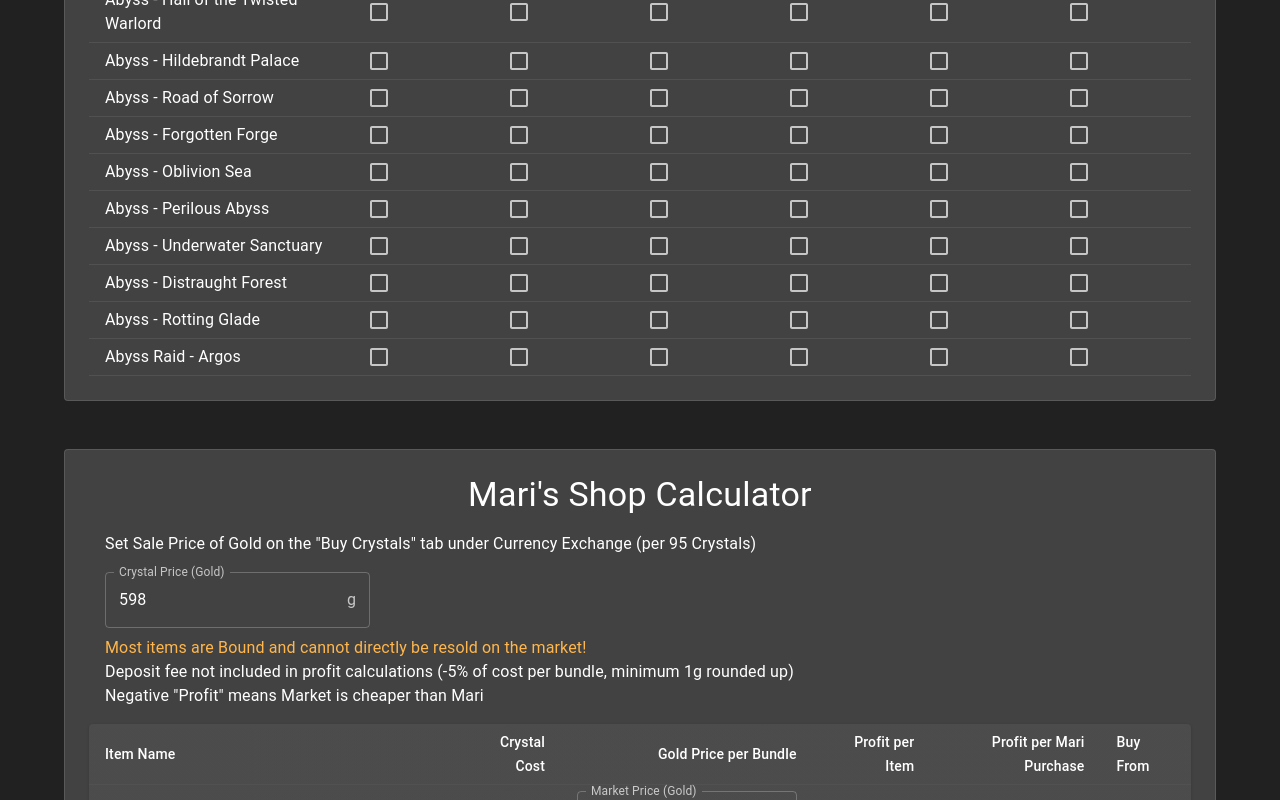
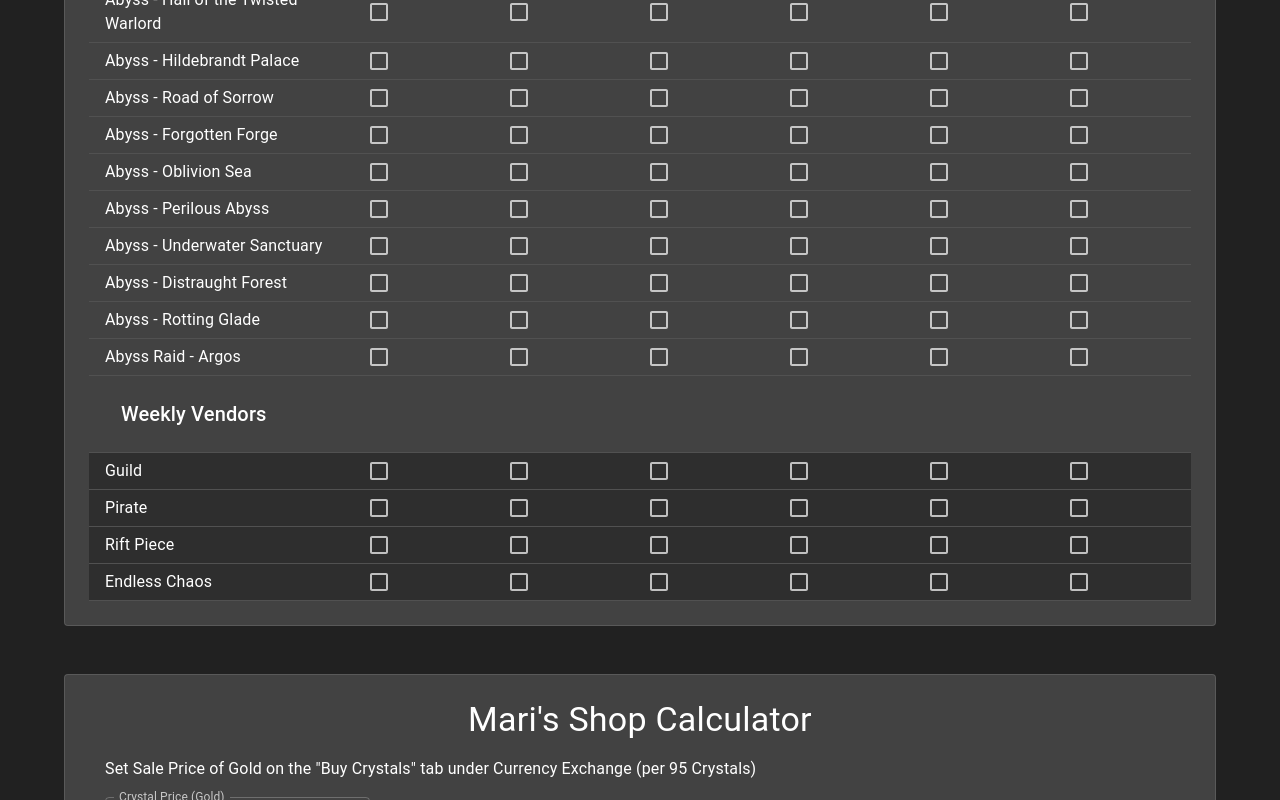
Before and after one commit to datmeal/tooki.gg-lostarkchecklist, a React (Create React App) app: page / in a window 1280 px wide. Shown: the part 1625-2425 px from the top of the page. Built offline with nearby package versions, Linux system fonts and the light colour scheme.

Commit message:
Added Weekly Vendors

```diff
--- a/src/App.js
+++ b/src/App.js
@@ -43,6 +43,12 @@ const defaultValues = {
     abyssrottingglade: false,
     abyssraidargos: false,
   },
+  weeklyVendors: {
+    vendorGuild: false,
+    vendorPirate: false,
+    vendorRift: false,
+    vendorChaos: false,
+  },
   rosterStatus: {
     adv: false,
     cal: false,
@@ -80,6 +86,7 @@ const useStore = create((set, get) => ({
       taskStatus: state.taskStatus.map((item) => ({
         ...item,
         weeklies: defaultValues.weeklies,
+        weeklyVendors: defaultValues.weeklyVendors,
       })),
     }));
     localStorage.setItem("taskStatus", JSON.stringify(get().taskStatus));
@@ -129,6 +136,23 @@ const useStore = create((set, get) => ({
     localStorage.setItem("taskStatus", JSON.stringify(get().taskStatus));
     localStorage.setItem("rosterStatus", JSON.stringify(get().rosterStatus));
   },
+  toggleWeeklyVendorStatus: (task, id) => {
+    set((state) => ({
+      taskStatus: state.taskStatus.map((item) =>
+        item.id === id
+          ? {
+              ...item,
+              weeklyVendors: {
+                ...item.weeklyVendors,
+                [task]: !item.weeklyVendors[task],
+              },
+            }
+          : item
+      ),
+    }));
+    localStorage.setItem("taskStatus", JSON.stringify(get().taskStatus));
+    localStorage.setItem("rosterStatus", JSON.stringify(get().rosterStatus));
+  },
   updateRS: (rosterStatus) => set((state) => ({ rosterStatus })),
   updateTS: (taskStatus) => set((state) => ({ taskStatus })),
   updateName: (id, name) =>
@@ -149,6 +173,7 @@ const useStore = create((set, get) => ({
       class: "",
       dailies: defaultValues.dailies,
       weeklies: defaultValues.weeklies,
+      weeklyVendors: defaultValues.weeklyVendors,
     },
     {
       id: 1,
@@ -156,6 +181,7 @@ const useStore = create((set, get) => ({
       class: "",
       dailies: defaultValues.dailies,
       weeklies: defaultValues.weeklies,
+      weeklyVendors: defaultValues.weeklyVendors,
     },
     {
       id: 2,
@@ -163,6 +189,7 @@ const useStore = create((set, get) => ({
       class: "",
       dailies: defaultValues.dailies,
       weeklies: defaultValues.weeklies,
+      weeklyVendors: defaultValues.weeklyVendors,
     },
     {
       id: 3,
@@ -170,6 +197,7 @@ const useStore = create((set, get) => ({
       class: "",
       dailies: defaultValues.dailies,
       weeklies: defaultValues.weeklies,
+      weeklyVendors: defaultValues.weeklyVendors,
     },
     {
       id: 4,
@@ -177,6 +205,7 @@ const useStore = create((set, get) => ({
       class: "",
       dailies: defaultValues.dailies,
       weeklies: defaultValues.weeklies,
+      weeklyVendors: defaultValues.weeklyVendors,
     },
     {
       id: 5,
@@ -184,6 +213,7 @@ const useStore = create((set, get) => ({
       class: "",
       dailies: defaultValues.dailies,
       weeklies: defaultValues.weeklies,
+      weeklyVendors: defaultValues.weeklyVendors,
     },
   ],
   rosterStatus: defaultValues.rosterStatus,
--- a/src/Checklist.js
+++ b/src/Checklist.js
@@ -49,7 +49,7 @@ const accountDailies = [
   createData(`Adventure Island`, "adv"),
   createData(`Calendar Boss`, "cal"),
   createData(`Chaos Gate`, "chaosgate"),
-  createData(`Anguished Isle?`, "anguishedisle"),
+  createData(`Anguished Isle`, "anguishedisle"),
   createData(`Rapport Song 1`, "rapportsong1"),
   createData(`Rapport Song 2`, "rapportsong2"),
   createData(`Rapport Song 3`, "rapportsong3"),
@@ -85,6 +85,13 @@ const weeklies = [
   createData(`Abyss Raid - Argos`, "abyssraidargos"),
 ];
 
+const weeklyVendors = [
+  createData(`Guild`, "vendorGuild"),
+  createData(`Pirate`, "vendorPirate"),
+  createData(`Rift Piece`, "vendorRift"),
+  createData(`Endless Chaos`, "vendorChaos"),
+];
+
 export default function Checklist(props) {
   const { useStore } = props;
 
@@ -97,6 +104,9 @@ export default function Checklist(props) {
   const toggleAccountDaily = useStore((state) => state.toggleAccountDaily);
   const toggleDailyStatus = useStore((state) => state.toggleDailyStatus);
   const toggleWeeklyStatus = useStore((state) => state.toggleWeeklyStatus);
+  const toggleWeeklyVendorStatus = useStore(
+    (state) => state.toggleWeeklyVendorStatus
+  );
 
   function handleChangeName(event, id) {
     const name = event.target.value;
@@ -109,6 +119,10 @@ export default function Checklist(props) {
 
   function handleWeeklyStatus(taskName, id) {
     toggleWeeklyStatus(taskName, id);
+  }
+
+  function handleWeeklyVendorStatus(taskName, id) {
+    toggleWeeklyVendorStatus(taskName, id);
   }
 
   function handleAccountDaily(event, id) {
@@ -244,6 +258,41 @@ export default function Checklist(props) {
                 ))}
               </TableRow>
             ))}
+            <TableRow>
+              <TableCell colSpan={taskStatus.length + 1}>
+                <Box sx={{ display: "flex", alignItems: "center" }}>
+                  <Typography variant="h6" component="p" sx={{ padding: 2 }}>
+                    Weekly Vendors
+                  </Typography>
+                </Box>
+              </TableCell>
+            </TableRow>
+            {weeklyVendors.map((row) => (
+              <TableRow
+                hover
+                role="checkbox"
+                key={row.id}
+                sx={{ backgroundColor: `rgba(0,0,0,.3)` }}
+              >
+                <TableCell>
+                  <Typography>{row.name}</Typography>
+                </TableCell>
+                {taskStatus.map((charData) => (
+                  <TableCell
+                    padding="checkbox"
+                    key={`weeklyVendors-${charData.id}`}
+                  >
+                    <Checkbox
+                      color="primary"
+                      onChange={(event) =>
+                        handleWeeklyVendorStatus(row.id, charData.id)
+                      }
+                      checked={taskStatus[charData.id].weeklyVendors[row.id]}
+                    />
+                  </TableCell>
+                ))}
+              </TableRow>
+            ))}
           </TableBody>
         </Table>
       </TableContainer>
```
